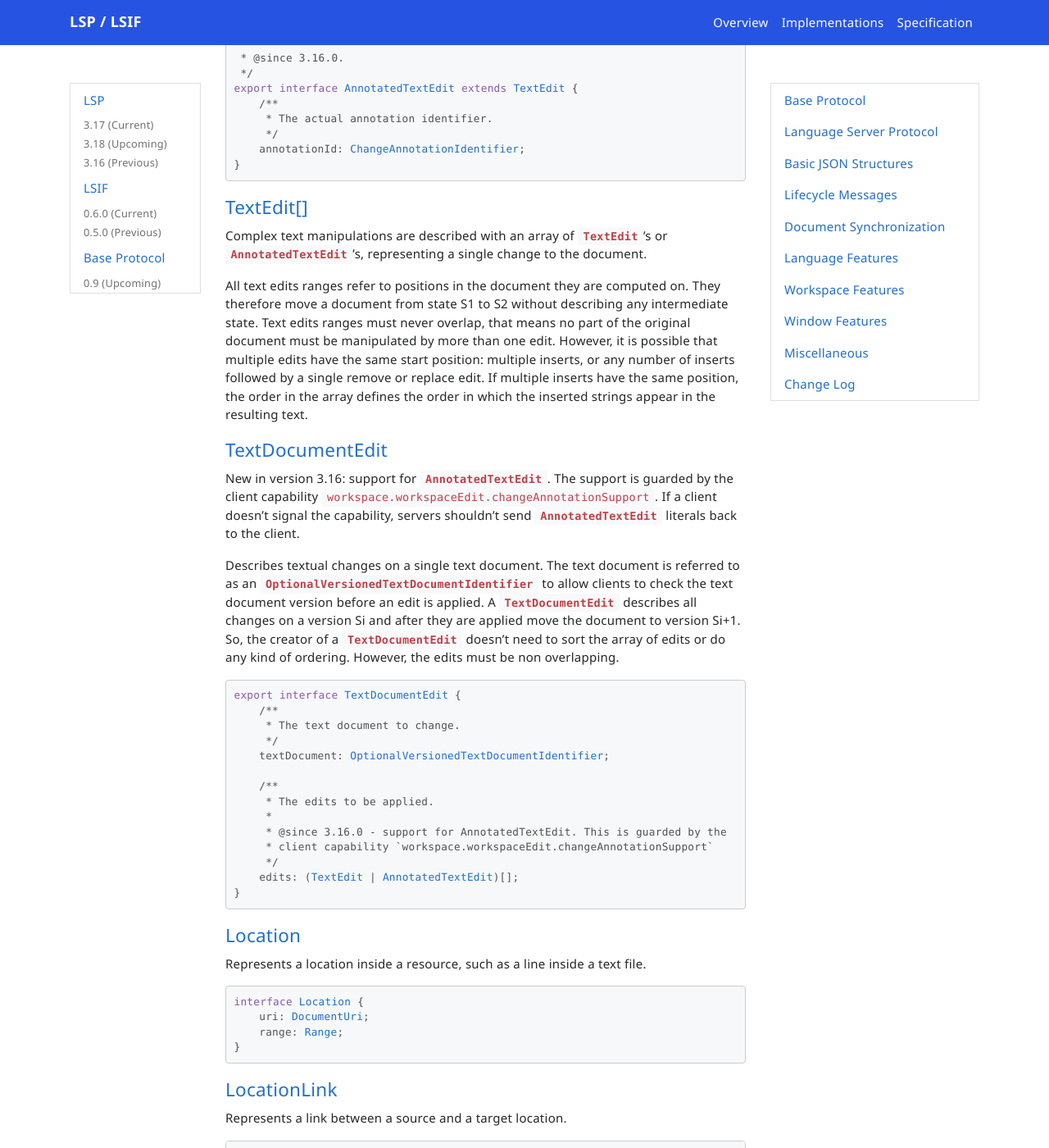
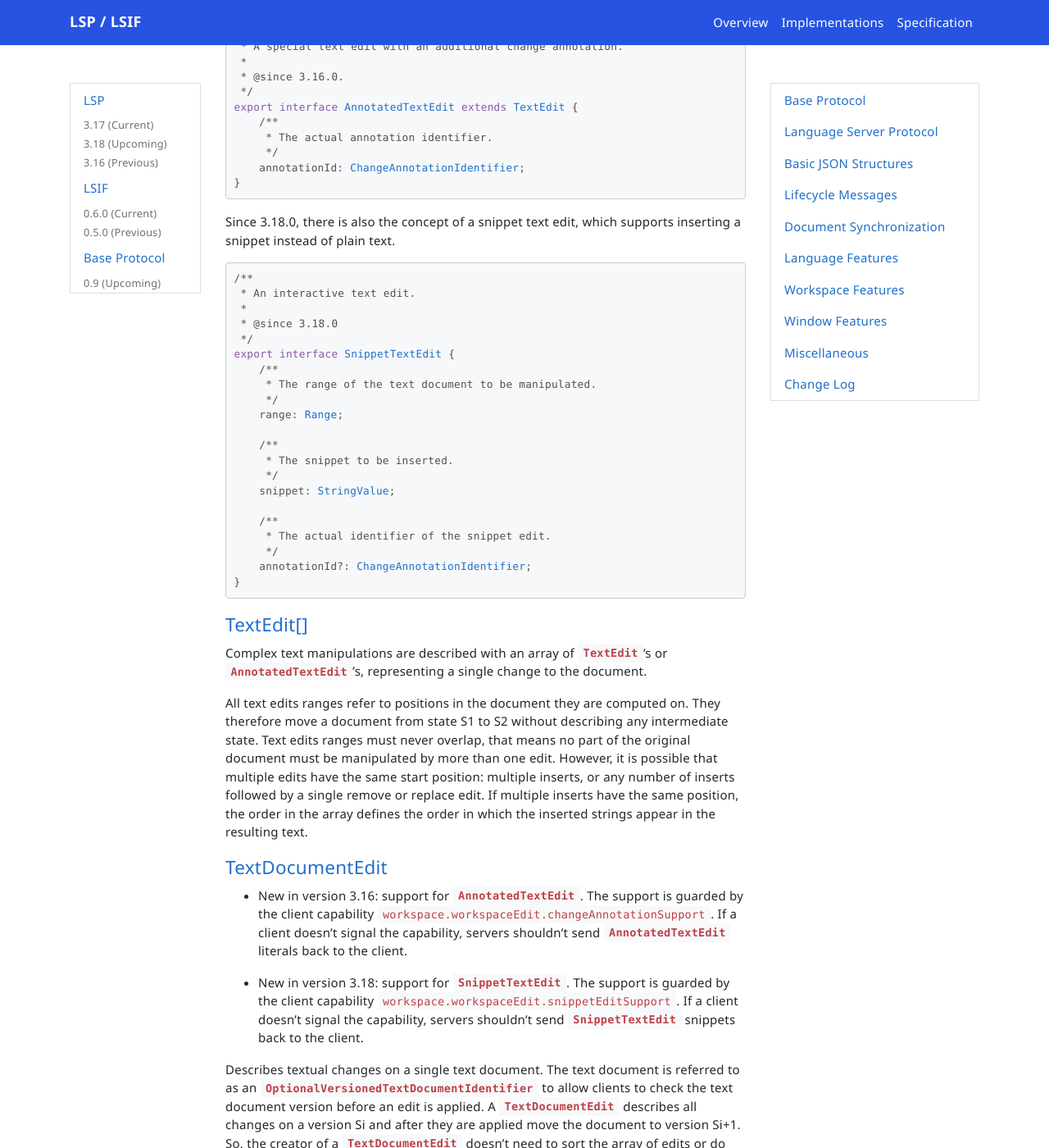
Before and after one commit to microsoft/language-server-protocol, a Jekyll site: the page built from _specifications/lsp/3.18/specification.md, in a window 1280 px wide and 1400 px high, scrolled down 22556 px. Shown: the whole window at 82% size. Built offline with Jekyll 4.4.1, drawn with Linux system fonts in a browser that asks for light colours; nearby versions of some CDN libraries; emoji names are drawn with the system emoji font; comment, search, counter and statistics services are not loaded; some of the changed text lies outside the part shown.

Commit message:
Add snippet text edit specs

````diff
--- a/_data/linkableTypes.yml
+++ b/_data/linkableTypes.yml
@@ -900,3 +900,5 @@
     link: '#inlineCompletionItem'
   - type: 'StringValue'
     link: '#stringValue'
+  - type: 'SnippetTextEdit'
+    link: '#snippetTextEdit'
--- a/_specifications/lsp/3.18/types/textDocumentEdit.md
+++ b/_specifications/lsp/3.18/types/textDocumentEdit.md
@@ -1,6 +1,8 @@
 #### <a href="#textDocumentEdit" name="textDocumentEdit" class="anchor"> TextDocumentEdit </a>
 
-> New in version 3.16: support for `AnnotatedTextEdit`. The support is guarded by the client capability `workspace.workspaceEdit.changeAnnotationSupport`. If a client doesn't signal the capability, servers shouldn't send `AnnotatedTextEdit` literals back to the client.
+* New in version 3.16: support for `AnnotatedTextEdit`. The support is guarded by the client capability `workspace.workspaceEdit.changeAnnotationSupport`. If a client doesn't signal the capability, servers shouldn't send `AnnotatedTextEdit` literals back to the client.
+
+* New in version 3.18: support for `SnippetTextEdit`. The support is guarded by the client capability `workspace.workspaceEdit.snippetEditSupport`. If a client doesn't signal the capability, servers shouldn't send `SnippetTextEdit` snippets back to the client.
 
 Describes textual changes on a single text document. The text document is referred to as an `OptionalVersionedTextDocumentIdentifier` to allow clients to check the text document version before an edit is applied. A `TextDocumentEdit` describes all changes on a version Si and after they are applied move the document to version Si+1. So, the creator of a `TextDocumentEdit` doesn't need to sort the array of edits or do any kind of ordering. However, the edits must be non overlapping.
 
@@ -16,7 +18,10 @@
 	 *
 	 * @since 3.16.0 - support for AnnotatedTextEdit. This is guarded by the
 	 * client capability `workspace.workspaceEdit.changeAnnotationSupport`
+	 *
+	 * @since 3.18.0 - support for SnippetTextEdit. This is guarded by the
+	 * client capability `workspace.workspaceEdit.snippetEditSupport`
 	 */
-	edits: (TextEdit | AnnotatedTextEdit)[];
+	edits: (TextEdit | AnnotatedTextEdit | SnippetTextEdit)[];
 }
 ```
--- a/_specifications/lsp/3.18/types/textEdit.md
+++ b/_specifications/lsp/3.18/types/textEdit.md
@@ -1,6 +1,8 @@
-#### <a href="#textEdit" name="textEdit" class="anchor"> TextEdit & AnnotatedTextEdit </a>
+#### <a href="#textEdit" name="textEdit" class="anchor"> TextEdit, AnnotatedTextEdit & SnippetTextEdit </a>
 
-> New in version 3.16: Support for `AnnotatedTextEdit`.
+- New in version 3.16: Support for `AnnotatedTextEdit`.
+- New in version 3.18: Support for `SnippetTextEdit`.
+
 
 A textual edit applicable to a text document.
 
@@ -79,3 +81,31 @@
 	annotationId: ChangeAnnotationIdentifier;
 }
 ```
+
+Since 3.18.0, there is also the concept of a snippet text edit, which supports inserting a snippet instead of plain text.
+
+<div class="anchorHolder"><a href="#snippetTextEdit" name="snippetTextEdit" class="linkableAnchor"></a></div>
+
+```typescript
+/**
+ * An interactive text edit.
+ *
+ * @since 3.18.0
+ */
+export interface SnippetTextEdit {
+	/**
+	 * The range of the text document to be manipulated.
+	 */
+	range: Range;
+
+	/**
+	 * The snippet to be inserted.
+	 */
+	snippet: StringValue;
+
+	/**
+	 * The actual identifier of the snippet edit.
+	 */
+	annotationId?: ChangeAnnotationIdentifier;
+}
+```
--- a/_specifications/lsp/3.18/types/workspaceEdit.md
+++ b/_specifications/lsp/3.18/types/workspaceEdit.md
@@ -113,6 +113,14 @@
 	 * @proposed
 	 */
 	metadataSupport?: boolean;
+
+	/**
+	 * Whether the client supports snippets as text edits.
+	 *
+	 * @since 3.18.0
+	 * @proposed
+	 */
+	snippetEditSupport?: boolean;
 }
 ```
 
````
